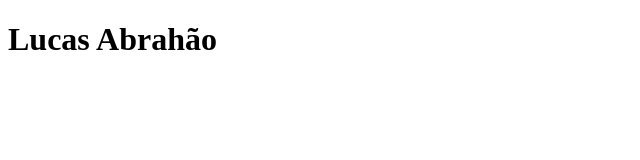
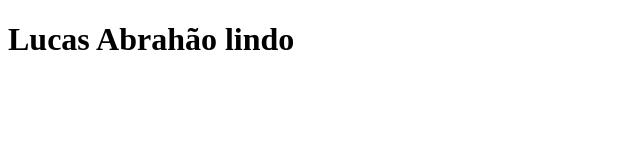
Before and after one commit to leandro-etec-2025/SiteETEC, a plain HTML site: page LUCAS_ABRAHO.html in a window 1280 px wide. Shown: the whole page, without its empty margins (0-640 px from the left). Drawn offline with Linux system fonts and the light colour scheme.

```diff
--- a/LUCAS_ABRAHO.html
+++ b/LUCAS_ABRAHO.html
@@ -7,6 +7,6 @@
     <title>Document</title>
 </head>
 <body>
-    <H1>Lucas Abrahão</H1>
+    <H1>Lucas Abrahão lindo</H1>
 </body>
 </html>
```
